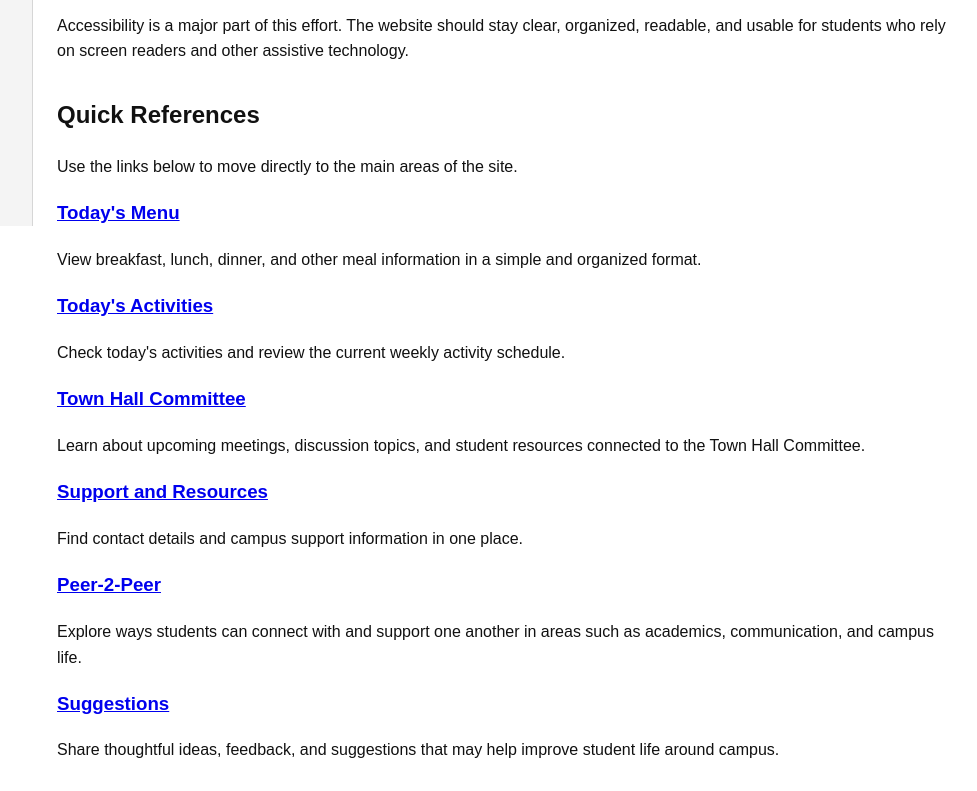
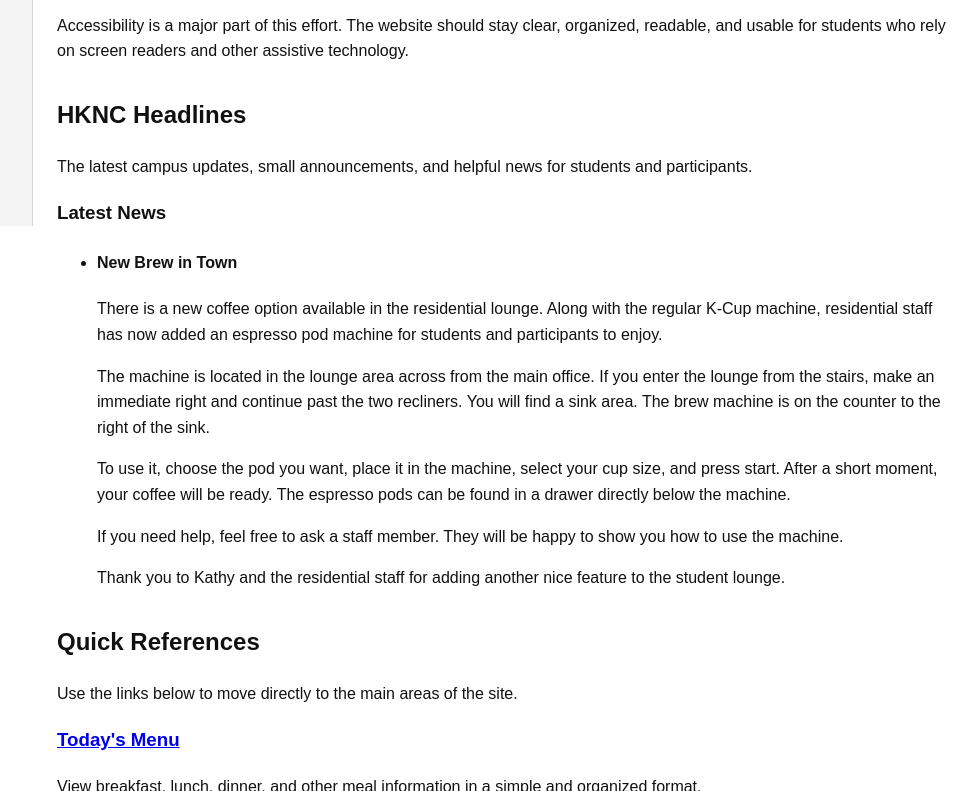
Before and after one commit to Clemzon/HKNC_Today, a plain HTML site: page index.html in a window 1280 px wide. Shown: the part 574-1365 px from the top of the page, without its empty margins (187-1164 px from the left). Drawn offline with Linux system fonts and the light colour scheme.

Commit message:
added the latest news and headlines

```diff
--- a/index.html
+++ b/index.html
@@ -55,6 +55,47 @@
               readers and other assistive technology.
             </p>
           </section>
+          <section aria-labelledby="headlines-heading">
+  <h2 id="headlines-heading">HKNC Headlines</h2>
+  <p>
+    The latest campus updates, small announcements, and helpful news for
+    students and participants.
+  </p>
+
+  <h3>Latest News</h3>
+  <ul>
+    <li>
+      <article aria-labelledby="espresso-news-heading">
+        <h4 id="espresso-news-heading">New Brew in Town</h4>
+        <p>
+          There is a new coffee option available in the residential lounge.
+          Along with the regular K-Cup machine, residential staff has now added
+          an espresso pod machine for students and participants to enjoy.
+        </p>
+        <p>
+          The machine is located in the lounge area across from the main office.
+          If you enter the lounge from the stairs, make an immediate right and
+          continue past the two recliners. You will find a sink area. The brew
+          machine is on the counter to the right of the sink.
+        </p>
+        <p>
+          To use it, choose the pod you want, place it in the machine, select
+          your cup size, and press start. After a short moment, your coffee will
+          be ready. The espresso pods can be found in a drawer directly below
+          the machine.
+        </p>
+        <p>
+          If you need help, feel free to ask a staff member. They will be happy
+          to show you how to use the machine.
+        </p>
+        <p>
+          Thank you to Kathy and the residential staff for adding another nice
+          feature to the student lounge.
+        </p>
+      </article>
+    </li>
+  </ul>
+</section>
 
           <section aria-labelledby="quick-access-heading">
             <h2 id="quick-access-heading">Quick References</h2>
```
Also changed, not shown: pages/creative_corner.html (+1 -0 lines).
